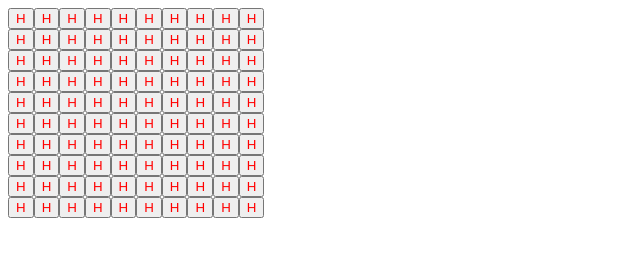
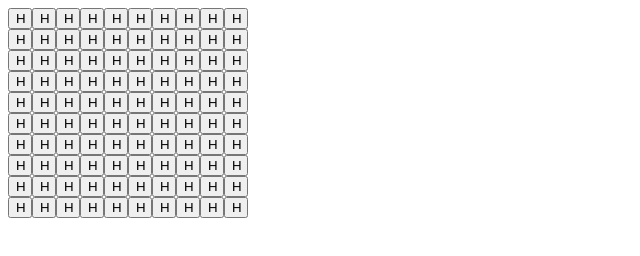
Before and after one commit to HenryHill505/Minesweeper-React, a React app: page / in a window 1280 px wide. Shown: the whole page, without its empty margins (0-640 px from the left). Built offline with nearby package versions, Linux system fonts and the light colour scheme.

Commit message:
Set cell width at 24px so all cells are now the same size

```diff
--- a/src/styles.css
+++ b/src/styles.css
@@ -4,5 +4,5 @@
 }
 
 .Cell {
-  color: red;
+  width: 24px;
 }
```
